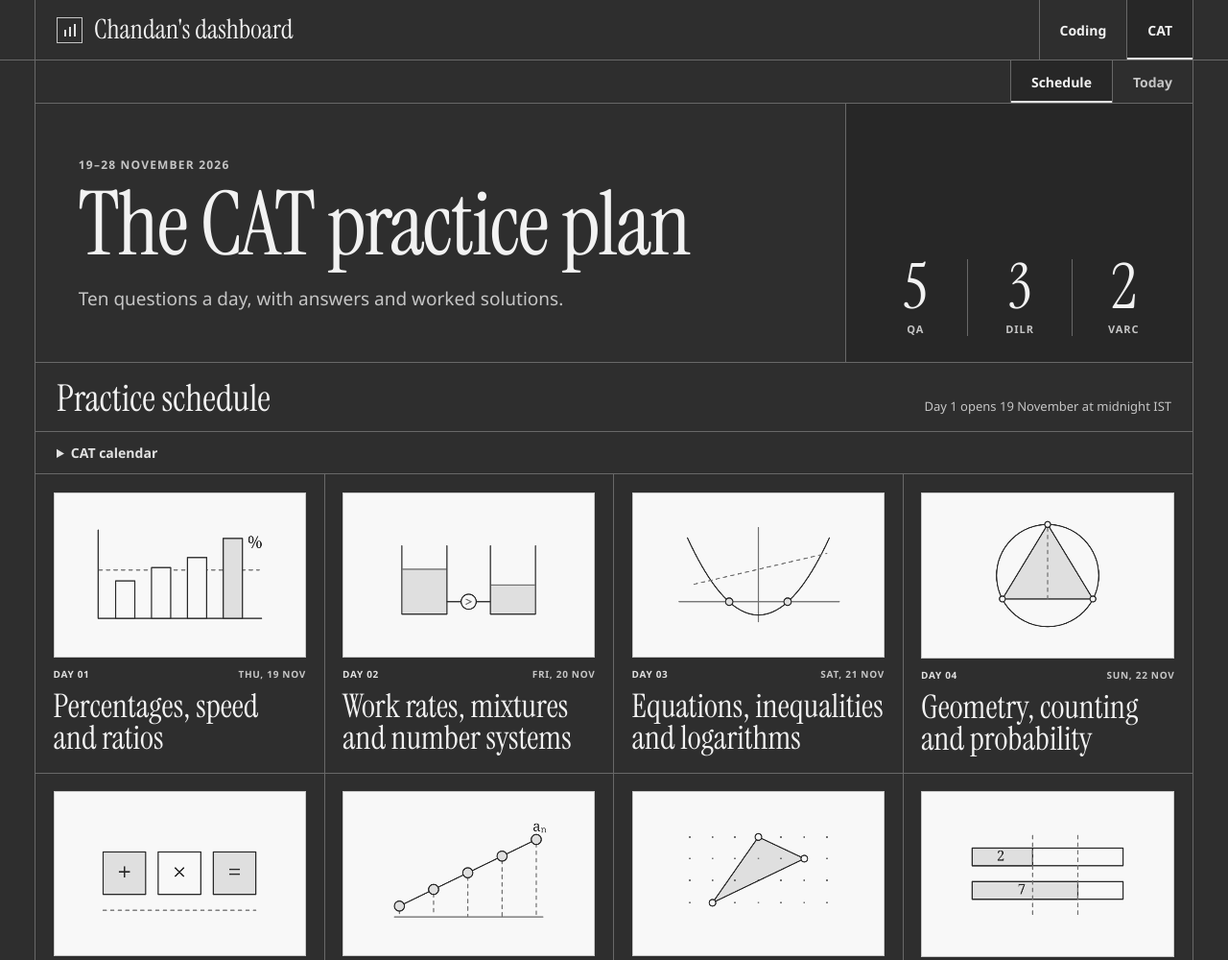
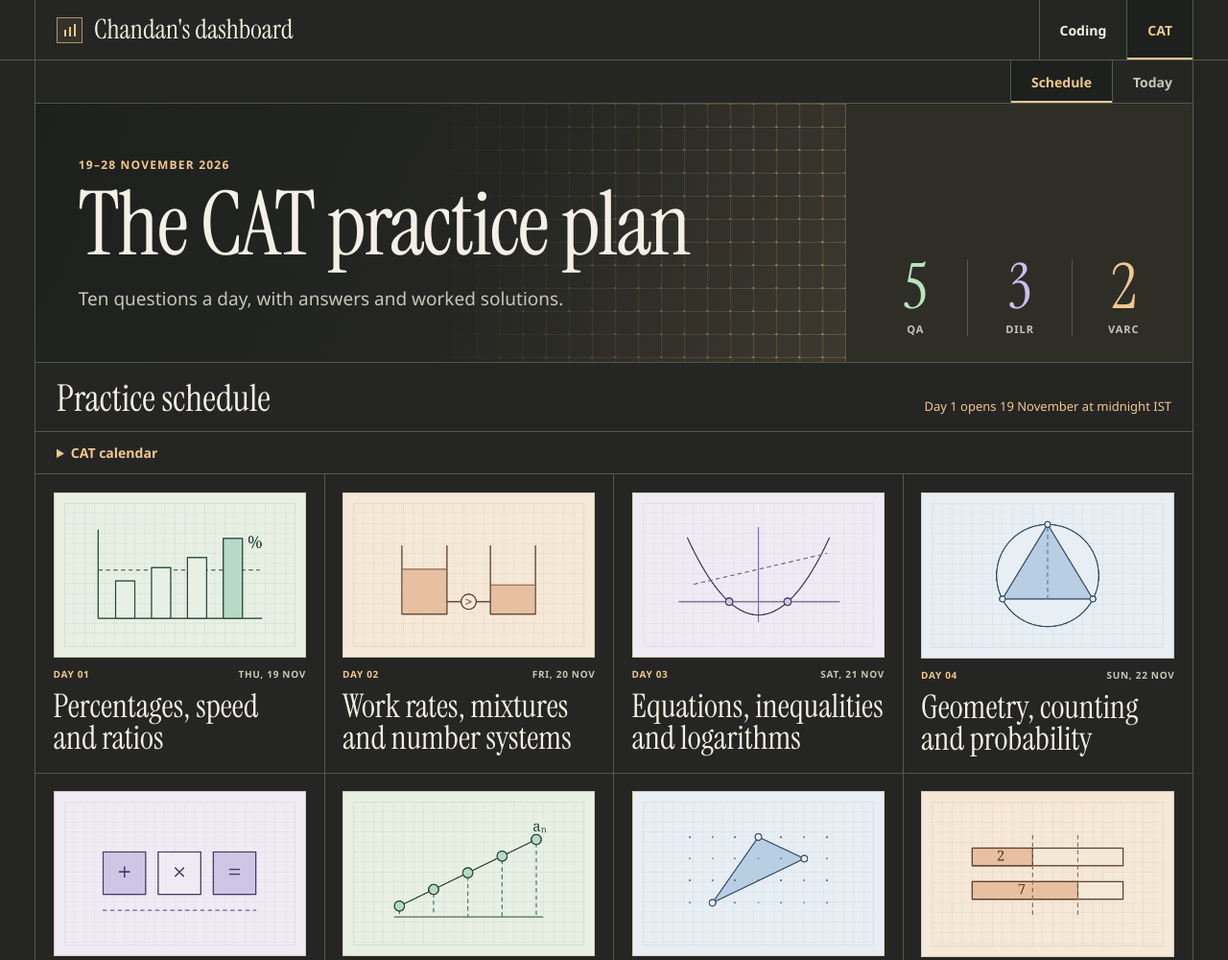
Before and after one commit to ChandanYdv0402/cat-prep-daily, a plain HTML site: page dist/cat.html in a window 1280 px wide. Shown: the top 1000 px of the page at 96% size. Drawn offline with Linux system fonts and the light colour scheme.

Commit message:
Add color and detail to the dashboard

```diff
--- a/dist/app.js
+++ b/dist/app.js
@@ -178,6 +178,7 @@ function questionCard(question, section, number) {
 
   const meta = element("div", "question-meta");
   const tag = element("span", "tag", section);
+  tag.dataset.section = section;
   meta.append(element("span", "number", "Q" + String(number).padStart(2, "0")), tag);
   if (question.topic) meta.append(element("span", "question-topic", question.topic));
   if (question.originalDay) meta.append(element("span", "question-origin", "From Day " + question.originalDay));
@@ -370,6 +371,7 @@ function render() {
   const grid = document.createDocumentFragment();
   for (const group of set.groups) {
     const heading = element("div", "group-heading");
+    heading.dataset.section = group.section;
     heading.append(
       element("h3", "", sectionNames[group.section]),
       element("span", "", group.questions.length + " questions · " + group.minutes + " min"),
--- a/dist/calendar.css
+++ b/dist/calendar.css
@@ -11,7 +11,7 @@
   border-bottom: 1px solid var(--rule);
   text-align: center;
 }
-.cal-head > span { padding: 8px 4px; font: clamp(23px, 2.45vw, 32px)/1 var(--serif); }
+.cal-head > span { padding: 8px 4px; color: var(--accent); font: clamp(23px, 2.45vw, 32px)/1 var(--serif); }
 .cal-nav {
   display: grid;
   place-items: center;
@@ -29,7 +29,7 @@
 .cal-grid { display: grid; grid-template-columns: repeat(7, minmax(0, 1fr)); text-align: center; }
 .cal-grid > * { border-right: 1px solid var(--rule); border-bottom: 1px solid var(--rule); }
 .cal-grid > :nth-child(7n) { border-right: 0; }
-.cal-grid .dow { padding: 7px 0; color: var(--muted); font-size: 10px; font-weight: 650; letter-spacing: .055em; text-transform: uppercase; }
+.cal-grid .dow { padding: 7px 0; color: var(--muted); background: color-mix(in srgb, var(--accent) 6%, var(--surface)); font-size: 10px; font-weight: 650; letter-spacing: .055em; text-transform: uppercase; }
 .cal-cell {
   display: flex;
   flex-direction: column;
@@ -48,25 +48,24 @@
   font-variant-numeric: tabular-nums;
 }
 .cal-cell.out:not(.has) { color: var(--subdued); }
-.cal-cell.today > :first-child { text-decoration: underline; text-underline-offset: 3px; font-weight: 750; }
-.cal-cell.sel, .cal-cell.sel:hover { background: var(--signal); color: var(--ink); font-weight: 700; }
+.cal-cell.today > :first-child { text-decoration: underline; text-decoration-color: var(--accent); text-underline-offset: 3px; font-weight: 750; }
+.cal-cell.sel, .cal-cell.sel:hover { background: color-mix(in srgb, var(--accent) 24%, var(--surface)); color: var(--text); box-shadow: inset 0 0 0 1px var(--accent); font-weight: 700; }
 .cal-cell:focus-visible, .cal-nav:focus-visible { outline-offset: -3px; }
-.cal-cell.sel:focus-visible { outline-color: var(--ink); }
 .marks { display: flex; align-items: center; gap: 3px; height: 6px; }
-.cal-mark { display: inline-block; width: 6px; height: 6px; flex: none; background: currentColor; }
+.cal-mark { display: inline-block; width: 6px; height: 6px; flex: none; color: var(--platform-color, var(--accent)); background: currentColor; }
 .cal-mark.leetcode, .cal-mark.codechef { border-radius: 50%; }
 .cal-mark.codechef { background: transparent; border: 1px solid currentColor; }
 .cal-mark.cat { width: 8px; height: 2px; }
 .cal-legend { display: flex; flex-wrap: wrap; gap: 6px 13px; padding: 9px 11px; color: var(--muted); font-size: 11px; line-height: 1.35; }
 .cal-legend span { display: inline-flex; align-items: center; gap: 5px; }
 .cal-day { color: var(--muted); line-height: 1.45; }
-.cal-day h4 { margin-bottom: 7px; font-size: 24px; }
+.cal-day h4 { margin-bottom: 7px; color: var(--accent); font-size: 24px; }
 .cal-day p { margin: 0 0 6px; }
 .cal-day ul { display: grid; gap: 8px; margin: 0; padding: 0; list-style: none; }
 .cal-day li { display: flex; flex-wrap: wrap; align-items: baseline; gap: 6px 8px; }
 .cal-day time, .calendar-note { color: var(--muted); font-size: 13px; }
 .cat-month { border-bottom: 1px solid var(--rule); }
-.cat-month summary { padding: 12px 22px; cursor: pointer; color: var(--signal); font-weight: 650; font-size: 14px; }
+.cat-month summary { padding: 12px 22px; cursor: pointer; color: var(--accent); font-weight: 650; font-size: 14px; }
 .cat-month-content { display: grid; grid-template-columns: minmax(0, 345px) minmax(0, 1fr); align-items: start; gap: 18px; padding: 4px 22px 18px; }
 @media (max-width: 560px) {
   .cat-month summary { padding-inline: 14px; }
--- a/dist/cat.html
+++ b/dist/cat.html
@@ -3,7 +3,7 @@
 <head>
   <meta charset="utf-8">
   <meta name="viewport" content="width=device-width, initial-scale=1">
-  <meta name="theme-color" content="#2e2e2e">
+  <meta name="theme-color" content="#252623">
   <meta name="description" content="Ten days of CAT practice with worked solutions for QA, DILR and VARC.">
   <title>CAT Prep Daily</title>
   <link rel="stylesheet" href="styles.css">
@@ -13,7 +13,7 @@
   <script src="calendar.js" defer></script>
   <script src="app.js" defer></script>
 </head>
-<body>
+<body class="cat-page">
   <a class="skip" href="#main">Skip to content</a>
   <header class="masthead">
     <div class="masthead-inner">
@@ -36,9 +36,9 @@
         <p id="hero-summary" class="hero-summary"></p>
       </div>
       <dl class="hero-breakdown" aria-label="Questions per day">
-        <div><dt><abbr title="Quantitative Aptitude">QA</abbr></dt><dd>5</dd></div>
-        <div><dt><abbr title="Data Interpretation and Logical Reasoning">DILR</abbr></dt><dd>3</dd></div>
-        <div><dt><abbr title="Verbal Ability and Reading Comprehension">VARC</abbr></dt><dd>2</dd></div>
+        <div data-section="QA"><dt><abbr title="Quantitative Aptitude">QA</abbr></dt><dd>5</dd></div>
+        <div data-section="DILR"><dt><abbr title="Data Interpretation and Logical Reasoning">DILR</abbr></dt><dd>3</dd></div>
+        <div data-section="VARC"><dt><abbr title="Verbal Ability and Reading Comprehension">VARC</abbr></dt><dd>2</dd></div>
       </dl>
     </section>
     <section id="schedule-view" aria-labelledby="schedule-title" hidden>
--- a/dist/coding.js
+++ b/dist/coding.js
@@ -54,6 +54,7 @@
     const player = mine() ?? { accounts: {}, stats: {} };
     const items = Object.entries(data.platforms).map(([platform, info]) => {
       const item = node("li", "profile-card");
+      item.dataset.platform = platform;
       const heading = node("div", "profile-heading");
       heading.append(tag(platform), node("h3", "", info.title));
       const handle = player.accounts[platform];
@@ -144,6 +145,7 @@
       }
     }
     const pane = byId("coding-heatmap");
+    pane.dataset.platform = selected;
     const scroll = node("div", "heat-scroll");
     const grid = node("div", "heat-grid");
     const weekdays = node("div", "heat-week heat-days");
@@ -255,6 +257,7 @@
     }
     if (countdownContest !== next) {
       countdownContest = next;
+      target.dataset.platform = next.kind;
       const heading = node("div", "next-contest-name");
       heading.append(tag(next.kind), externalLink(next.name, next.url));
       const timer = node("div", "contest-timer");
--- a/dist/plan-art.js
+++ b/dist/plan-art.js
@@ -1,12 +1,16 @@
 "use strict";
 
 (() => {
-  const ink = "#282828";
-  const graphite = "#717171";
-  const wash = "#dfdfdf";
-  const paper = "#f8f8f8";
+  const palettes = [
+    ["#28483c", "#54786a", "#b8d9c5", "#e7f0e3", "#ccdcd0"],
+    ["#5d4030", "#946f56", "#e7c0a1", "#f5e8d6", "#e6d4be"],
+    ["#453c64", "#786e96", "#cfc6e6", "#eeebf5", "#ded8e9"],
+    ["#3a5068", "#627f96", "#b8cee2", "#e7eef4", "#d2dde7"],
+  ];
+  const paletteOrder = [0, 1, 2, 3, 2, 0, 3, 1, 2, 0];
 
   window.createPlanArtwork = function (index) {
+    const [ink, guide, wash, paper, grid] = palettes[paletteOrder[index] ?? 0];
     const canvas = document.createElement("canvas");
     canvas.className = "plan-art";
     canvas.width = 600;
@@ -15,7 +19,22 @@
     const ctx = canvas.getContext("2d");
     if (!ctx) return canvas;
     ctx.scale(2, 2);
-    ctx.lineWidth = 1.4;
+    ctx.fillStyle = paper;
+    ctx.fillRect(0, 0, 300, 196);
+    ctx.strokeStyle = grid;
+    ctx.strokeRect(12.5, 12.5, 275, 171);
+    ctx.beginPath();
+    for (let x = 24; x < 288; x += 12) {
+      ctx.moveTo(x, 13);
+      ctx.lineTo(x, 183);
+    }
+    for (let y = 24; y < 183; y += 12) {
+      ctx.moveTo(13, y);
+      ctx.lineTo(287, y);
+    }
+    ctx.lineWidth = .45;
+    ctx.stroke();
+    ctx.lineWidth = 1.45;
     ctx.lineJoin = "round";
     ctx.lineCap = "round";
 
@@ -55,7 +74,7 @@
 
     function dashed(x1, y1, x2, y2) {
       ctx.setLineDash([4, 5]);
-      line([[x1, y1], [x2, y2]], graphite);
+      line([[x1, y1], [x2, y2]], guide);
       ctx.setLineDash([]);
     }
 
@@ -72,15 +91,15 @@
         ctx.fillStyle = wash;
         ctx.fillRect(71, 91, 52, 53);
         ctx.fillRect(177, 110, 52, 34);
-        line([[71, 91], [123, 91]], graphite);
-        line([[177, 110], [229, 110]], graphite);
+        line([[71, 91], [123, 91]], guide);
+        line([[177, 110], [229, 110]], guide);
         line([[124, 130], [176, 130]]);
         circle(150, 130, 9, paper);
-        line([[147, 127], [153, 130], [147, 133]], graphite);
+        line([[147, 127], [153, 130], [147, 133]], guide);
       },
       () => {
-        line([[55, 130], [247, 130]], graphite);
-        line([[150, 41], [150, 154]], graphite);
+        line([[55, 130], [247, 130]], guide);
+        line([[150, 41], [150, 154]], guide);
         const curve = Array.from({ length: 41 }, (_, i) => {
           const x = 65 + i * 4.25;
           return [x, 146 - (x - 150) ** 2 / 78];
@@ -110,7 +129,7 @@
         dashed(58, 142, 241, 142);
       },
       () => {
-        line([[61, 150], [239, 150]], graphite);
+        line([[61, 150], [239, 150]], guide);
         const steps = [[67, 137], [108, 117], [149, 97], [190, 77], [231, 57]];
         line(steps);
         steps.forEach(([x, y]) => {
@@ -127,7 +146,7 @@
         ctx.fill();
         for (const x of [68, 95, 122, 150, 177, 205, 232]) {
           for (const y of [54, 80, 106, 133]) {
-            ctx.fillStyle = graphite;
+            ctx.fillStyle = guide;
             ctx.fillRect(x - 1, y - 1, 2, 2);
           }
         }
@@ -156,7 +175,7 @@
         [64, 92, 120].forEach((y, i) => {
           box(99, y - 7, 14, 14);
           if (i < 2) line([[101, y], [105, y + 4], [112, y - 4]]);
-          line([[126, y], [189 - i * 8, y]], graphite);
+          line([[126, y], [189 - i * 8, y]], guide);
         });
       },
     ];
--- a/dist/styles.css
+++ b/dist/styles.css
@@ -9,21 +9,32 @@
   font-family: "Segoe UI", system-ui, sans-serif;
   background: var(--background);
   color: var(--text);
-  --background: #2e2e2e;
-  --surface: #272727;
-  --raised: #3c3c3c;
-  --text: #f2f2f2;
-  --muted: #c5c5c5;
-  --subdued: #a7a7a7;
-  --rule: #686868;
-  --paper: #f8f8f8;
-  --paper-rule: #c7c7c7;
-  --ink: #282828;
-  --signal: #e2e2e2;
+  --background: #252623;
+  --surface: #1d201d;
+  --raised: #333a32;
+  --text: #f4f0e7;
+  --muted: #c6c6b9;
+  --subdued: #a6aa9f;
+  --rule: #53584e;
+  --paper: #f6f0e1;
+  --paper-rule: #d4cdbb;
+  --ink: #282820;
+  --signal: #e7e5d8;
+  --accent: #b7e4bd;
+  --leetcode: #f1c582;
+  --codechef: #edb4ab;
+  --codeforces: #a9c8ee;
   --serif: "Instrument Serif", Georgia, serif;
   --shell: min(1360px, calc(100% - 72px));
 }
 
+.cat-page { --accent: #f2c78f; }
+[data-section="QA"] { --section-color: #b7e4bd; }
+[data-section="DILR"] { --section-color: #c9bff1; }
+[data-section="VARC"] { --section-color: #f2c78f; }
+:is(.leetcode, [data-platform="leetcode"]) { --platform-color: var(--leetcode); }
+:is(.codechef, [data-platform="codechef"]) { --platform-color: var(--codechef); }
+:is(.codeforces, [data-platform="codeforces"]) { --platform-color: var(--codeforces); }
 *, *::before, *::after { box-sizing: border-box; }
 [hidden] { display: none !important; }
 html { scroll-padding-top: 14px; }
@@ -31,7 +42,7 @@ body { margin: 0; }
 a { color: inherit; }
 button { font: inherit; color: inherit; cursor: pointer; }
 button:disabled { cursor: default; }
-:focus-visible { outline: 2px solid var(--signal); outline-offset: 4px; }
+:focus-visible { outline: 2px solid var(--accent); outline-offset: 4px; }
 #page-title:focus { outline: none; }
 .skip { position: absolute; left: 16px; top: 12px; transform: translateY(-200%); background: var(--paper); color: var(--ink); padding: 10px; z-index: 2; }
 .skip:focus { transform: none; }
@@ -48,21 +59,41 @@ button:disabled { cursor: default; }
   text-decoration: none;
   white-space: nowrap;
 }
-.brand-mark { display: inline-flex; justify-content: center; align-items: end; gap: 3px; width: 27px; height: 27px; padding-bottom: 6px; border: 1px solid var(--muted); }
-.brand-mark i { width: 2px; height: 7px; background: var(--signal); }
+.brand-mark { display: inline-flex; justify-content: center; align-items: end; gap: 3px; width: 27px; height: 27px; padding-bottom: 6px; border: 1px solid color-mix(in srgb, var(--accent) 55%, var(--rule)); background: color-mix(in srgb, var(--accent) 11%, var(--surface)); }
+.brand-mark i { width: 2px; height: 7px; background: var(--accent); }
 .brand-mark i:nth-child(2) { height: 10px; }
 .brand-mark i:nth-child(3) { height: 13px; }
 .primary-nav { display: flex; }
 .primary-nav :is(a, button) { display: inline-flex; align-items: center; min-height: 44px; padding-inline: 21px; border: 0; border-left: 1px solid var(--rule); background: transparent; font-size: 14px; font-weight: 600; text-decoration: none; }
 .primary-nav :is(a, button)[aria-current="page"], .primary-nav :is(a, button):hover:not(:disabled) { background: var(--surface); }
-.primary-nav :is(a, button)[aria-current="page"] { box-shadow: inset 0 -2px var(--signal); }
+.primary-nav :is(a, button)[aria-current="page"] { color: var(--accent); box-shadow: inset 0 -2px var(--accent); }
 .primary-nav button:disabled { color: var(--muted); }
 .primary-nav :is(a, button):focus-visible { outline-offset: -4px; }
 .cat-nav { justify-content: end; border-bottom: 1px solid var(--rule); }
 
 .workspace { min-height: calc(100vh - 63px); padding-bottom: 48px; }
 .hero { display: grid; grid-template-columns: minmax(0, 1fr) minmax(250px, 30%); border-bottom: 1px solid var(--rule); }
-.hero-inner { padding: clamp(28px, 4.3vw, 60px) clamp(22px, 3.5vw, 51px) clamp(30px, 4vw, 54px); }
+.hero-inner {
+  position: relative;
+  isolation: isolate;
+  overflow: hidden;
+  padding: clamp(28px, 4.3vw, 60px) clamp(22px, 3.5vw, 51px) clamp(30px, 4vw, 54px);
+  background: linear-gradient(115deg, var(--surface), var(--background) 56%, color-mix(in srgb, var(--accent) 15%, var(--surface)));
+}
+.hero-inner::after {
+  position: absolute;
+  z-index: -1;
+  inset: 0;
+  content: "";
+  background-image:
+    radial-gradient(circle, color-mix(in srgb, var(--accent) 46%, transparent) 1px, transparent 1.5px),
+    linear-gradient(90deg, color-mix(in srgb, var(--accent) 20%, transparent) 1px, transparent 1px),
+    linear-gradient(color-mix(in srgb, var(--accent) 20%, transparent) 1px, transparent 1px);
+  background-size: 24px 24px;
+  background-position: right 12px top 12px, right top, right top;
+  mask-image: linear-gradient(90deg, transparent 48%, #000 100%);
+  pointer-events: none;
+}
 .hero-date, .plan-meta {
   margin: 0;
   color: var(--muted);
@@ -73,9 +104,10 @@ button:disabled { cursor: default; }
 }
 h1, h2, h3, h4 { margin: 0; font-family: var(--serif); font-weight: 400; }
 .hero h1 { margin: 9px 0 0; max-width: 18ch; font-size: clamp(54px, 7.2vw, 106px); line-height: .98; letter-spacing: -.02em; text-wrap: balance; }
+.hero-date { color: var(--accent); }
 .hero-summary { margin: 18px 0 0; color: var(--muted); line-height: 1.5; font-size: clamp(15px, 1.65vw, 19px); }
-.hero-breakdown { display: grid; grid-template-columns: repeat(3, minmax(0, 1fr)); align-content: end; margin: 0; border-left: 1px solid var(--rule); background: var(--surface); padding: 18px 18px 27px; }
-.hero-breakdown div { display: flex; flex-direction: column-reverse; align-items: center; gap: 6px; }
+.hero-breakdown { display: grid; grid-template-columns: repeat(3, minmax(0, 1fr)); align-content: end; margin: 0; border-left: 1px solid var(--rule); background: color-mix(in srgb, var(--accent) 8%, var(--surface)); padding: 18px 18px 27px; }
+.hero-breakdown div { display: flex; flex-direction: column-reverse; align-items: center; gap: 6px; color: var(--section-color); }
 .hero-breakdown div + div { border-left: 1px solid var(--rule); }
 .hero-breakdown dt { color: var(--muted); font-size: 11px; font-weight: 700; letter-spacing: .09em; }
 .hero-breakdown dd { margin: 0; font: clamp(38px, 5.1vw, 72px)/.9 var(--serif); }
@@ -83,35 +115,36 @@ h1, h2, h3, h4 { margin: 0; font-family: var(--serif); font-weight: 400; }
 
 .section-heading { display: flex; flex-wrap: wrap; align-items: baseline; justify-content: space-between; gap: 4px 18px; padding: 17px 22px 14px; border-bottom: 1px solid var(--rule); }
 .section-heading h2 { font-size: clamp(31px, 3vw, 42px); line-height: 1.05; }
-.schedule-heading p { margin: 0; color: var(--muted); font-size: 13px; line-height: 1.5; }
+.schedule-heading p { margin: 0; color: var(--accent); font-size: 13px; line-height: 1.5; }
 .plan-overview { display: grid; grid-template-columns: repeat(4, minmax(0, 1fr)); list-style: none; margin: 0; padding: 0; }
 .plan-item { min-width: 0; border-right: 1px solid var(--rule); border-bottom: 1px solid var(--rule); }
 .plan-item:nth-child(4n) { border-right: 0; }
 .plan-card { display: flex; flex-direction: column; gap: 10px; width: 100%; height: 100%; min-height: 100%; padding: clamp(12px, 1.45vw, 20px); border: 0; background: transparent; color: inherit; text-align: left; }
-button.plan-card:hover { background: var(--surface); }
+button.plan-card:hover { background: color-mix(in srgb, var(--accent) 9%, var(--surface)); }
+button.plan-card:hover .plan-focus { color: var(--accent); }
 .plan-card:focus-visible { outline-offset: -3px; }
 .plan-art { display: block; width: 100%; height: auto; aspect-ratio: 600 / 392; background: var(--paper); border: 1px solid var(--paper-rule); }
 .plan-meta { display: flex; flex-wrap: wrap; align-items: baseline; justify-content: space-between; gap: 3px 9px; font-size: 10px; letter-spacing: .07em; }
-.plan-day { color: var(--signal); }
+.plan-day { color: var(--accent); }
 .plan-focus { display: flex; justify-content: space-between; align-items: baseline; gap: 6px; font: clamp(27px, 2.65vw, 41px)/.98 var(--serif); }
-.plan-arrow { flex: none; font: 16px/1 system-ui, sans-serif; color: var(--signal); }
+.plan-arrow { flex: none; font: 16px/1 system-ui, sans-serif; color: var(--accent); }
 
 .practice-layout { display: grid; grid-template-columns: minmax(0, 1fr) minmax(238px, 24%); align-items: start; }
 .practice-column { min-width: 0; border-right: 1px solid var(--rule); }
-.jump-link, .text-button { color: var(--signal); font-size: 14px; font-weight: 650; }
+.jump-link, .text-button { color: var(--accent); font-size: 14px; font-weight: 650; }
 .jump-link { text-decoration: none; padding: 5px 0; }
 .jump-link:hover, .text-button:hover { text-decoration: underline; text-underline-offset: 4px; }
 .jump-link span { margin-left: 4px; }
 .text-button { border: 0; background: transparent; padding: 5px 0; }
 .group-heading { display: flex; flex-wrap: wrap; align-items: baseline; justify-content: space-between; gap: 6px 14px; padding: 13px 22px; background: var(--surface); border-bottom: 1px solid var(--rule); }
-.group-heading h3 { font-size: 25px; line-height: 1.05; }
+.group-heading h3 { color: var(--section-color); font-size: 25px; line-height: 1.05; }
 .group-heading span { color: var(--muted); font-size: 12px; font-weight: 650; }
 .question-card { padding: clamp(18px, 2.6vw, 34px) clamp(20px, 3.5vw, 48px); border-bottom: 1px solid var(--rule); }
 .question-card:target { outline: 2px solid var(--signal); outline-offset: -2px; }
 .question-meta { display: flex; align-items: center; flex-wrap: wrap; gap: 7px 10px; margin-bottom: 12px; }
 .number, .tag { font-size: 11px; font-weight: 750; letter-spacing: .09em; }
 .number { color: var(--signal); }
-.tag { border: 1px solid var(--rule); color: var(--muted); padding: 3px 6px; }
+.tag { border: 1px solid color-mix(in srgb, var(--section-color) 45%, var(--rule)); color: var(--section-color); background: color-mix(in srgb, var(--section-color) 9%, var(--surface)); padding: 3px 6px; }
 .question-topic, .question-origin { color: var(--muted); font-size: 13px; }
 .question-origin { margin-left: auto; }
 .question-card fieldset { min-width: 0; margin: 0; padding: 0; border: 0; }
@@ -120,7 +153,7 @@ button.plan-card:hover { background: var(--surface); }
 .choice { display: grid; grid-template-columns: 16px 19px minmax(0, 1fr); align-items: baseline; gap: 9px; min-height: 43px; padding: 10px 12px; cursor: pointer; }
 .choice + .choice { border-top: 1px solid var(--rule); }
 .choice:hover { background: var(--surface); }
-.choice:has(input:checked) { background: var(--signal); color: var(--ink); }
+.choice:has(input:checked) { background: var(--accent); color: var(--ink); }
 .choice input { width: 15px; height: 15px; margin: 0; accent-color: var(--signal); align-self: center; }
 .choice input:checked { accent-color: var(--ink); }
 .choice:has(input:focus-visible) { outline: 2px solid var(--signal); outline-offset: 1px; position: relative; }
@@ -145,14 +178,14 @@ button.plan-card:hover { background: var(--surface); }
 .arrow-button { flex: 0 0 42px; min-height: 42px; line-height: 1; border: 1px solid var(--rule); background: transparent; font-size: 25px; }
 .arrow-button:disabled { color: var(--subdued); }
 .arrow-button:hover:not(:disabled) { color: var(--ink); background: var(--signal); }
-progress { display: block; width: 100%; height: 5px; margin: 13px 0 14px; overflow: hidden; border: 0; background: var(--surface); color: var(--signal); }
+progress { display: block; width: 100%; height: 5px; margin: 13px 0 14px; overflow: hidden; border: 0; background: var(--surface); color: var(--accent); }
 progress::-webkit-progress-bar { background: var(--surface); }
-progress::-webkit-progress-value { background: var(--signal); }
-progress::-moz-progress-bar { background: var(--signal); }
+progress::-webkit-progress-value { background: var(--accent); }
+progress::-moz-progress-bar { background: var(--accent); }
 .question-grid { display: grid; grid-template-columns: repeat(5, minmax(0, 1fr)); border-top: 1px solid var(--rule); border-left: 1px solid var(--rule); }
 .question-grid a { display: grid; place-items: center; min-height: 40px; border-right: 1px solid var(--rule); border-bottom: 1px solid var(--rule); color: var(--text); text-decoration: none; font-size: 13px; }
 .question-grid a:hover { background: var(--surface); }
-.question-grid a.answered { background: var(--signal); color: var(--ink); font-weight: 700; }
+.question-grid a.answered { background: var(--accent); color: var(--ink); font-weight: 700; }
 .question-grid a:focus-visible { outline-offset: -3px; }
 .question-grid a.answered:focus-visible { outline-color: var(--ink); }
 
@@ -162,7 +195,7 @@ progress::-moz-progress-bar { background: var(--signal); }
 .solution-list summary:focus-visible { outline-offset: -3px; }
 .solution-list summary:hover { background: var(--surface); }
 .solution-list summary::-webkit-details-marker { display: none; }
-.solution-list summary::after { content: "+"; color: var(--signal); font-size: 21px; }
+.solution-list summary::after { content: "+"; color: var(--accent); font-size: 21px; }
 .solution-list details[open] summary::after { content: "−"; }
 .solution-number { color: var(--muted); font-size: 11px; font-weight: 750; letter-spacing: .09em; }
 .solution-topic { font: 25px/1.08 var(--serif); }
```
Also changed, not shown: dist/coding.css (+25 -18 lines), dist/index.html (+1 -1 lines), export-pages.mjs (+12 -3 lines).
